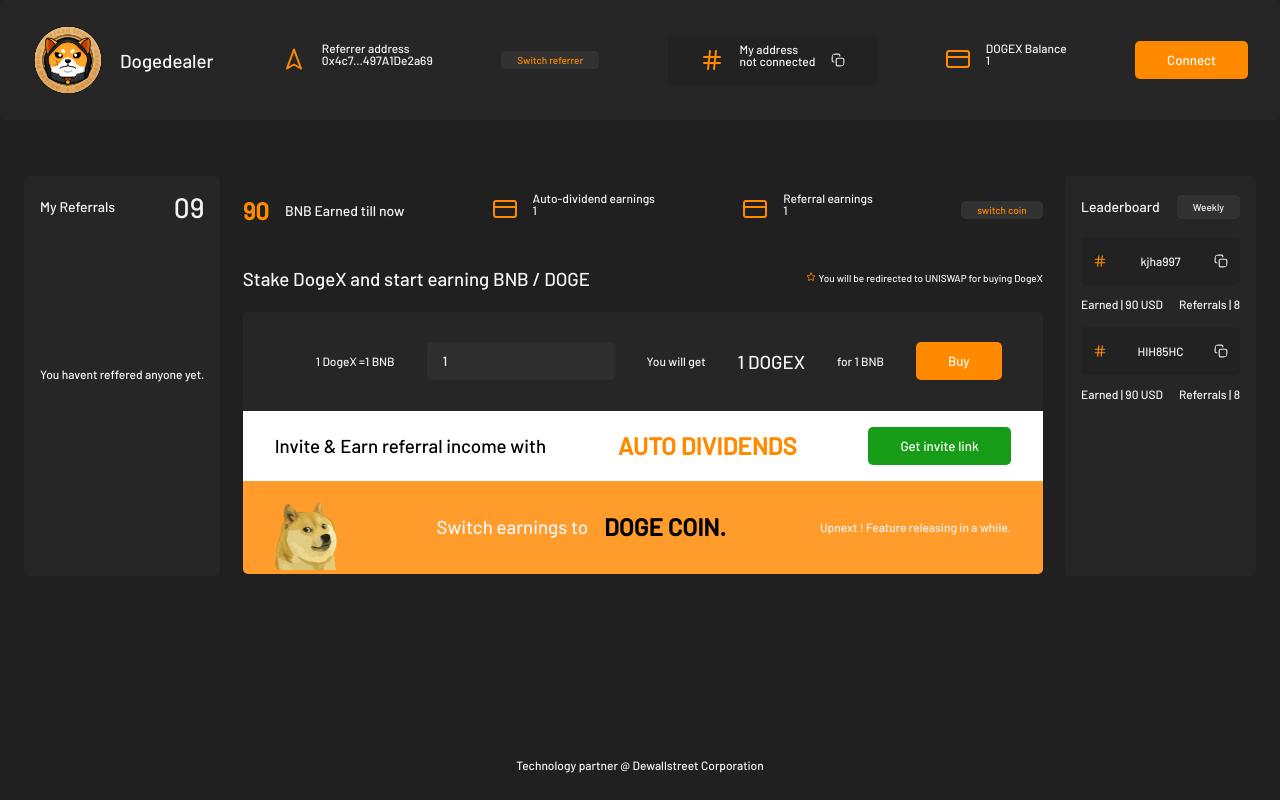
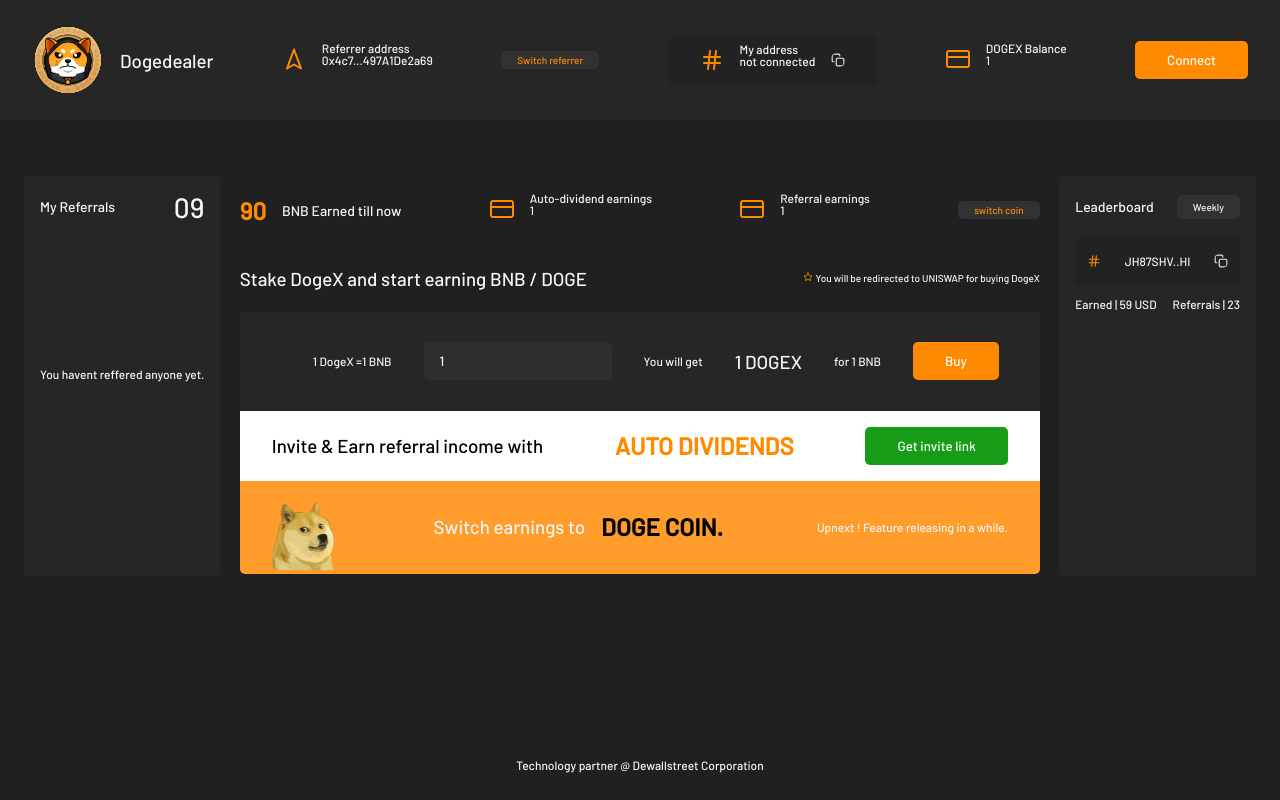
Before and after one commit to zevocorporation/doge-dealer, a Next.js app: page / in a window 1280 px wide. Built offline with nearby package versions, Linux system fonts and the light colour scheme.

Commit message:
feat: (leaderboard) implement leaderboard UI

```diff
--- a/pages/index.js
+++ b/pages/index.js
@@ -31,7 +31,7 @@
   const [priceInBNB, setPriceInBNB] = useState(1)
 
   const [referrals, setReferrals] = useState([])
-  const [leaders, setLeaders] = useState(['kjha997','HIH85HC'])
+  const [leaders, setLeaders] = useState([{address:'JH87SHV..HI',referrals: 23, earnings: 59}])
 
   useEffect(() => {
 
@@ -196,15 +196,15 @@
           <icon>
       <Image src='/assets/icons/icon-address.svg' alt='illustration' width='14px' height='14px' />
       </icon>
-      <p>                        {leader}
+      <p>                        {leader.address}
 </p>
           <icon onClick={(e)=> copyHandler(e)}>
       <Image src='/assets/icons/icon-copy.svg' alt='illustration' width='14px' height='14px' />
   </icon>
       </blockinput>
       <block style={{marginTop:'12px'}} className='row'>
-        <label >Earned | 90 USD</label>
-                <label>Referrals | 8</label>
+        <label >Earned | {leader.earnings} USD</label>
+        <label>Referrals | {leader.referrals}</label>
 
      </block>
     </div>)
```
